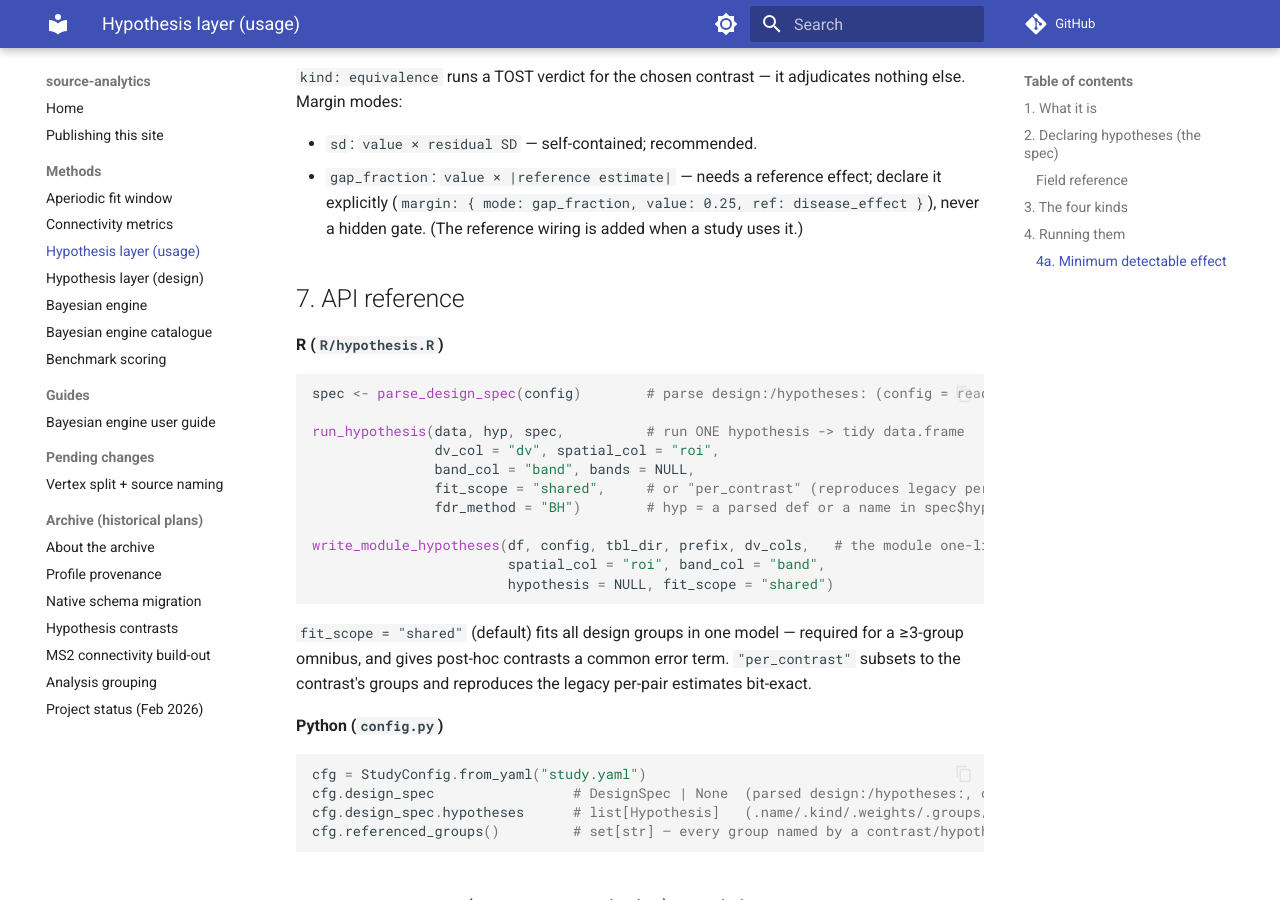
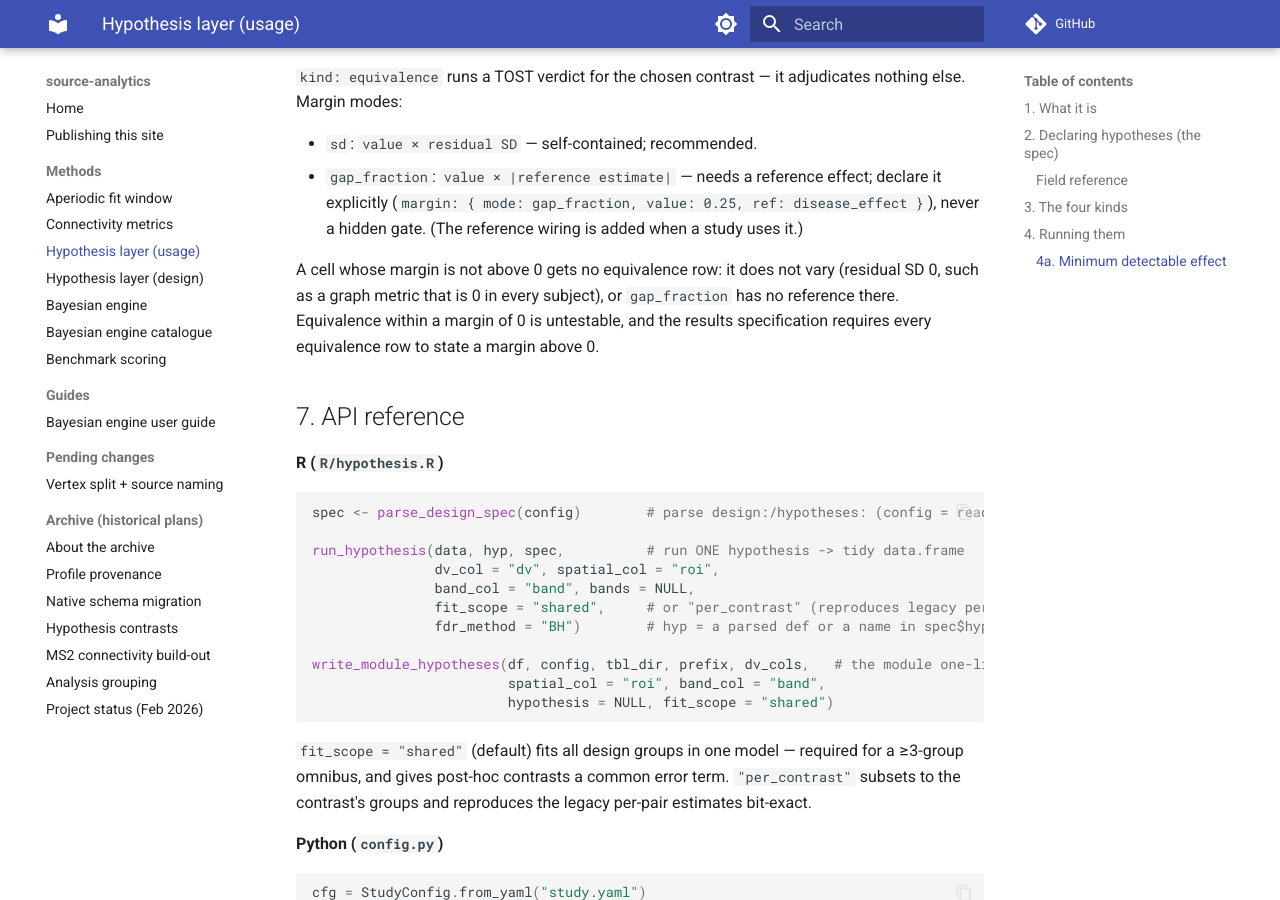
Before and after one commit to alexedmon1/source-analytics, an MkDocs documentation site: the page built from docs/methods/HYPOTHESIS.md, in a window 1280 px wide and 900 px high, scrolled down 5489 px. Built offline with MkDocs 1.6.1 and Material for MkDocs 9.7.7, drawn with Linux system fonts in a browser that asks for light colours; comment, search, counter and statistics services are not loaded.

Commit message:
Equivalence: no row for a cell whose margin is not above 0
A cell that does not vary (residual SD 0, e.g. a graph metric that is 0 in
every subject) gets a margin of 0 under mode sd, and a gap_fraction margin with
no reference is NA. Both were written as rows with equivalent False, which read
as "not equivalent" and failed neurobox check (FORGE roi_graph: 550 of 8,190
equivalence rows). The Python tabular adapter and R's .adapt_equivalence and
per-edge .adapt_cell now leave such cells out. Methods: HYPOTHESIS.md section 6.
Test: test_equivalence_skips_a_cell_that_does_not_vary. Full suite: 536 passed.

Co-Authored-By: Claude Opus 5.5 <noreply@anthropic.com>

```diff
--- a/docs/methods/HYPOTHESIS.md
+++ b/docs/methods/HYPOTHESIS.md
@@ -190,6 +190,11 @@ Margin modes:
   explicitly (`margin: { mode: gap_fraction, value: 0.25, ref: disease_effect }`), never a
   hidden gate. (The reference wiring is added when a study uses it.)
 
+A cell whose margin is not above 0 gets no equivalence row: it does not vary (residual SD 0,
+such as a graph metric that is 0 in every subject), or `gap_fraction` has no reference there.
+Equivalence within a margin of 0 is untestable, and the results specification requires every
+equivalence row to state a margin above 0.
+
 ## 7. API reference
 
 **R (`R/hypothesis.R`)**
```
Also changed, not shown: CHANGELOG.md (+8 -0 lines), 3 other files.
